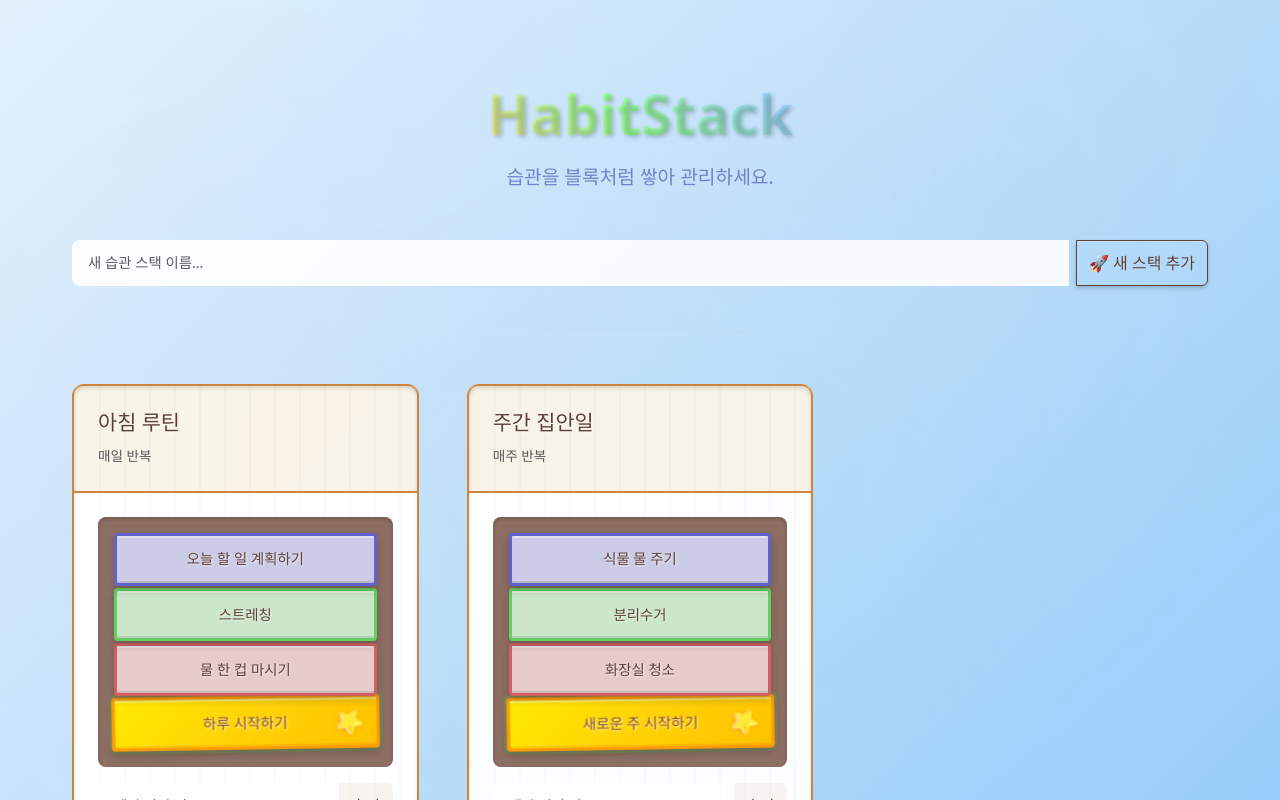
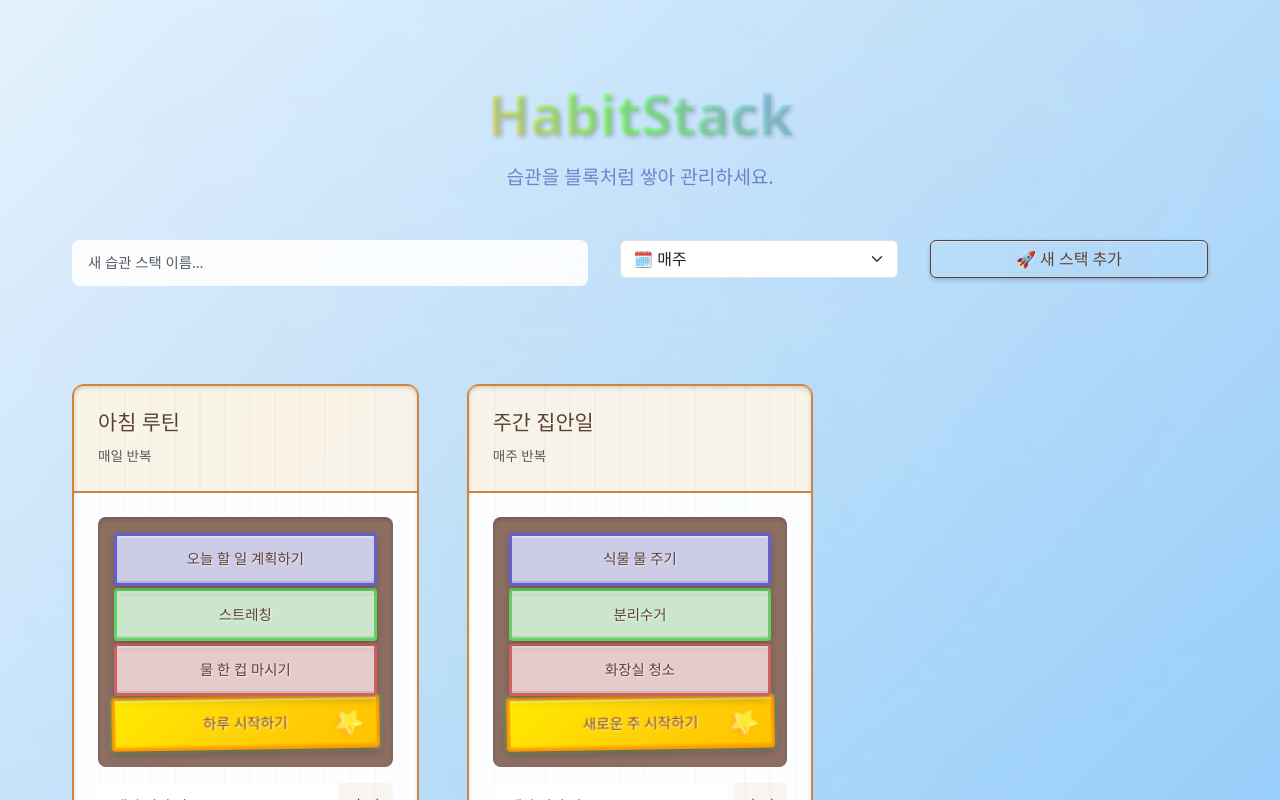
Before and after one commit to hojun313/HabitStack, a React (Vite) app in the folder app/: page / in a window 1280 px wide. Shown: the top 800 px of the page. Built offline with nearby package versions, Linux system fonts and the light colour scheme.

Commit message:
추가시 반복일수 기능

```diff
--- a/app/src/App.tsx
+++ b/app/src/App.tsx
@@ -56,12 +56,12 @@ function App() {
   };
 
   // 새 스택 추가 처리
-  const handleAddStack = (stackName: string) => {
+  const handleAddStack = (stackName: string, repetitionType: 'daily' | 'weekly') => {
     const newStack: HabitStackData = {
       id: nextIdRef.current++, // 고유 ID 생성 및 증가
       name: stackName,
       habits: [], // 초기엔 비어있는 습관 목록
-      repetitionType: 'weekly', // 기본값을 weekly로 설정
+      repetitionType: repetitionType, // 사용자가 선택한 반복 타입 사용
     };
     setStacks(prevStacks => [...prevStacks, newStack]);
   };
--- a/app/src/components/AddHabitStackForm.tsx
+++ b/app/src/components/AddHabitStackForm.tsx
@@ -1,26 +1,29 @@
 import { useState, useRef } from 'react';
 
 interface AddHabitStackFormProps {
-  onAddStack: (stackName: string) => void;
+  onAddStack: (stackName: string, repetitionType: 'daily' | 'weekly') => void;
 }
 
 const AddHabitStackForm = ({ onAddStack }: AddHabitStackFormProps) => {
   const [newStackName, setNewStackName] = useState('');
+  const [repetitionType, setRepetitionType] = useState<'daily' | 'weekly'>('weekly');
   const isSubmittingRef = useRef(false); // 제출 중인지 추적하는 ref
 
   const handleSubmit = (e: React.FormEvent) => {
     e.preventDefault();
     if (newStackName.trim() && !isSubmittingRef.current) {
       isSubmittingRef.current = true; // 제출 시작 플래그 설정
-      onAddStack(newStackName);
+      onAddStack(newStackName, repetitionType);
       setNewStackName('');
+      setRepetitionType('weekly'); // 기본값으로 리셋
       isSubmittingRef.current = false; // 즉시 플래그 재설정
     }
   };
 
   return (
     <form onSubmit={handleSubmit} className="mb-4">
-      <div className="input-group">
+      <div className="row g-2">
+        <div className="col-md-6">
           <input
             type="text"
             className="form-control"
@@ -28,9 +31,22 @@ const AddHabitStackForm = ({ onAddStack }: AddHabitStackFormProps) => {
             value={newStackName}
             onChange={(e) => setNewStackName(e.target.value)}
           />
-        <button type="submit" className="btn btn-primary" disabled={isSubmittingRef.current}>
+        </div>
+        <div className="col-md-3">
+          <select
+            className="form-select"
+            value={repetitionType}
+            onChange={(e) => setRepetitionType(e.target.value as 'daily' | 'weekly')}
+          >
+            <option value="daily">📅 매일</option>
+            <option value="weekly">🗓️ 매주</option>
+          </select>
+        </div>
+        <div className="col-md-3">
+          <button type="submit" className="btn btn-primary w-100" disabled={isSubmittingRef.current}>
             🚀 새 스택 추가
           </button>
+        </div>
       </div>
     </form>
   );
```
Lines whose indentation alone changed are shown as unchanged.
